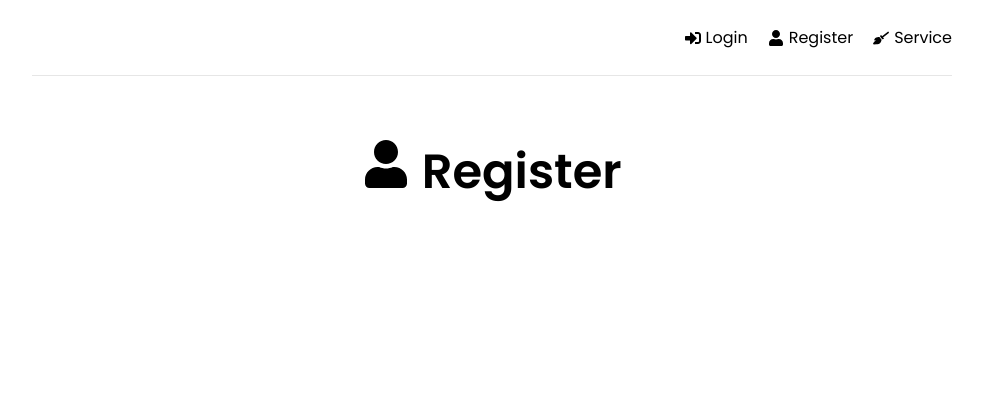
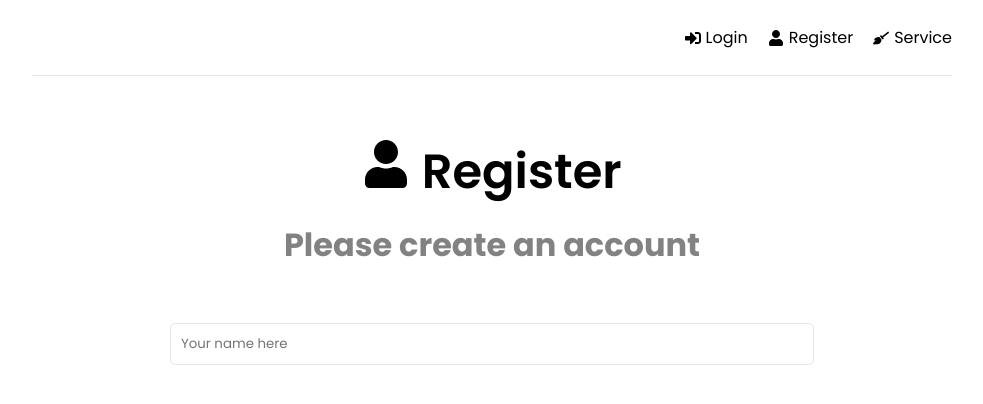
Before and after one commit to jWeibelbootcamp/ashley-cleaning, a React (Create React App) app in the folder client/: page /register in a window 1280 px wide. Shown: the top 404 px of the page, without its empty margins (148-1131 px from the left). Built offline with nearby package versions, Linux system fonts and the light colour scheme.

Commit message:
register form

```diff
--- a/client/src/pages/Register.jsx
+++ b/client/src/pages/Register.jsx
@@ -12,12 +12,30 @@ const Register = () => {
 
   const { name, email, password, password2 } = formData;
 
+  const onChange = () => {};
+
   return (
     <>
       <section className="heading">
         <h1>
-			<FaUser /> Register
-		</h1>
+          <FaUser /> Register
+        </h1>
+        <p>Please create an account</p>
+      </section>
+      <section className="form">
+        <form>
+          <div className="form-group">
+            <input
+              type="text"
+              className="form-control"
+              id="name"
+              name="name"
+              value={name}
+              placeholder="Your name here"
+              onChange={onChange}
+            />
+          </div>
+        </form>
       </section>
     </>
   );
```
